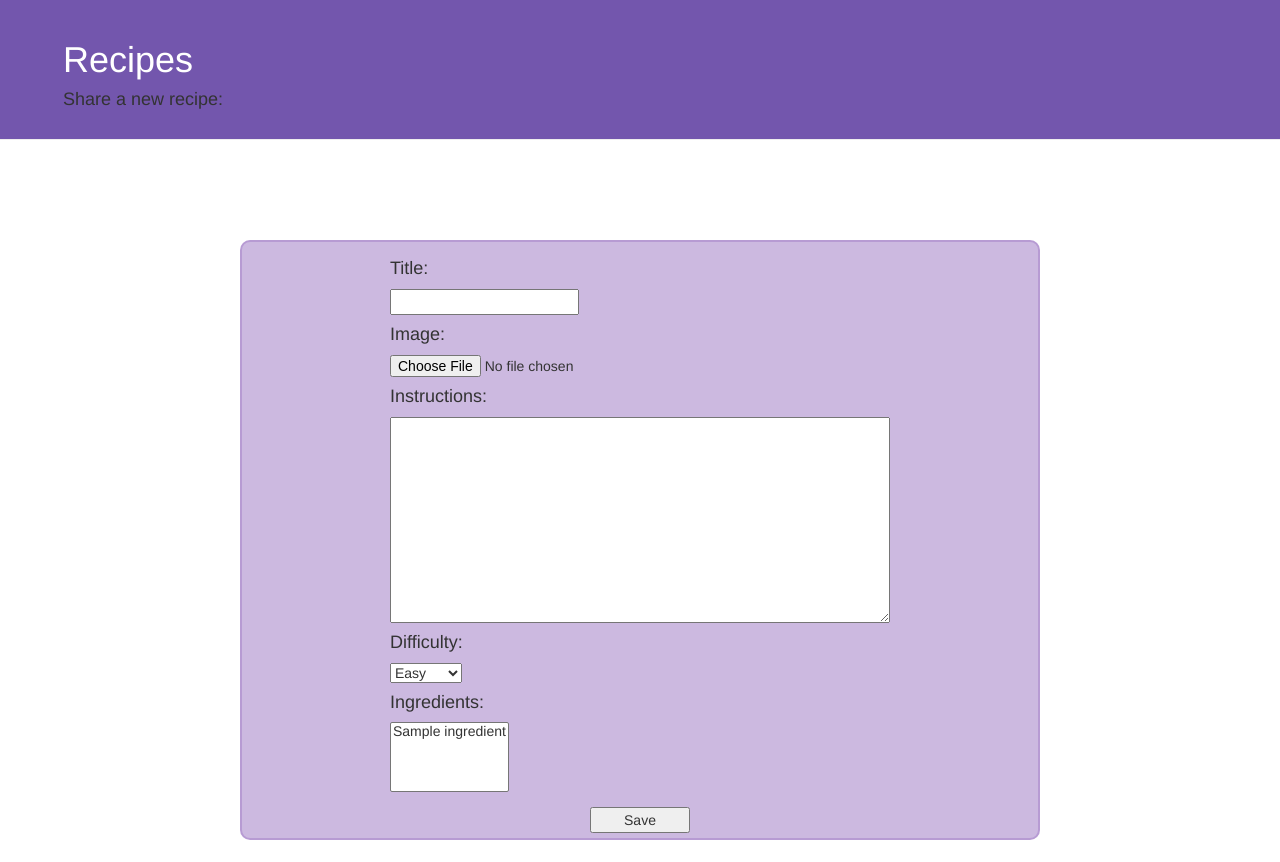
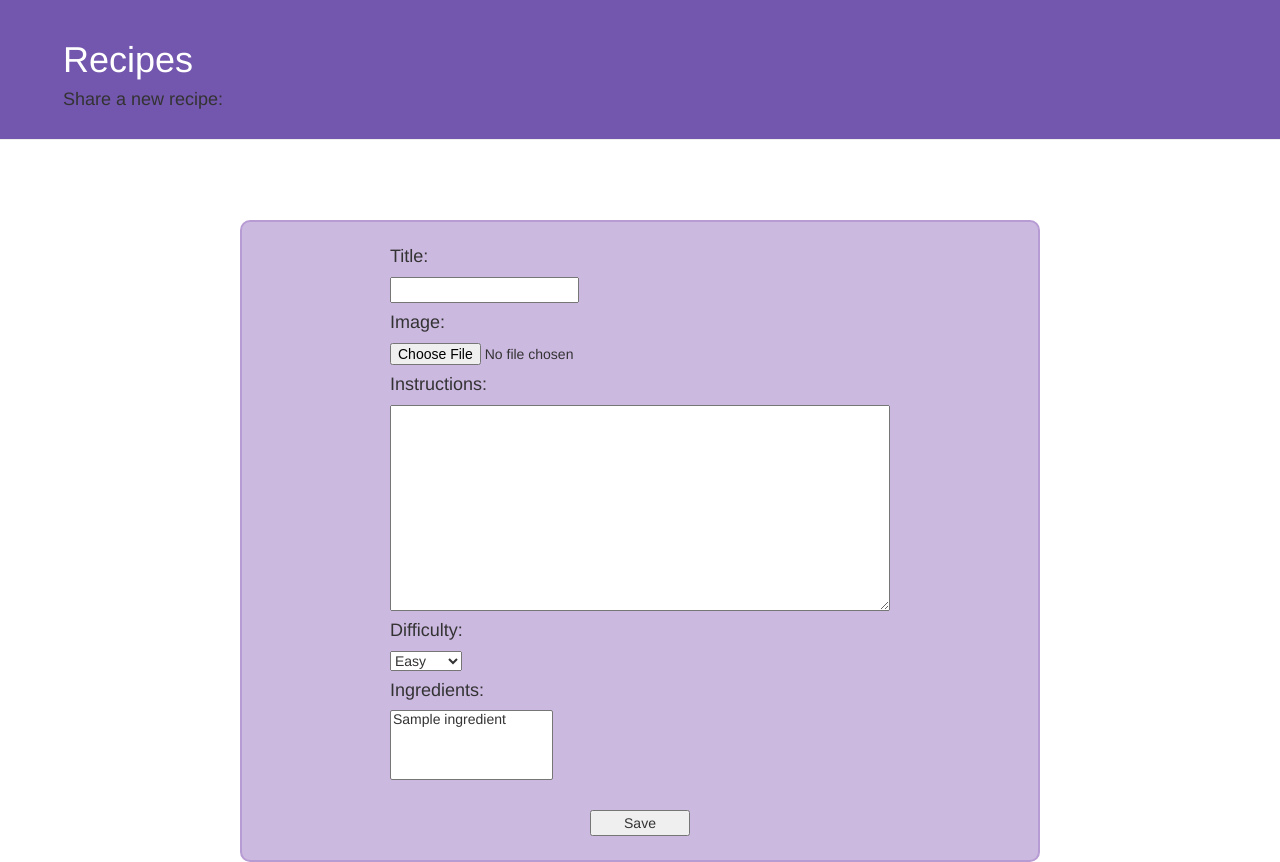
Before and after one commit to alphelvaci/hipo-exercise-2020, a Django app: page /post_recipe in a window 1280 px wide. Before the commit the page ends 840 px from the top, so only its background shows below. Run offline with Django 3.2, Linux system fonts and the light colour scheme; a user stored in the database is signed in; tables that the repository leaves empty hold one stand-in row (values such as "Sample post"); some libraries are stand-ins or nearby versions.

Commit message:
Website general style improvements

```diff
--- a/recipes/static/css/post_recipe.css
+++ b/recipes/static/css/post_recipe.css
@@ -9,11 +9,11 @@
 }
 
 .form-container {
-    height: 600px;
+    height: auto;
     width: 800px;
     margin: auto;
-    margin-top: 100px;
-    padding-top: 7px;
+    margin-top: 80px;
+    padding-top: 15px;
     border-style: solid;
     border-radius: 10px;
     border-width: 2px;
@@ -24,12 +24,21 @@
     justify-content: center;
 }
 
+.form-container #id_image {
+    display: inline;
+}
+
 .form-container textarea {
     width: 500px;
 }
 
+.form-container select[multiple]{
+    width: 163px;
+}
+
 .form-container button {
     width: 100px;
-    margin-top: 15px;
+    margin-top: 30px;
     margin-left: 200px;
+    margin-bottom: 10PX;
 }
--- a/recipes/static/css/recipe_detail.css
+++ b/recipes/static/css/recipe_detail.css
@@ -93,6 +93,12 @@
     display: inline-block;
 }
 
+.recipe .date-author {
+    display: inline;
+    padding-left: 5px;
+    padding-right: 5px;
+}
+
 .recipe img {
     height: 200px;
     padding-left: 2px;
```
Also changed, not shown: recipes/static/css/recipes.css (+13 -1 lines).
